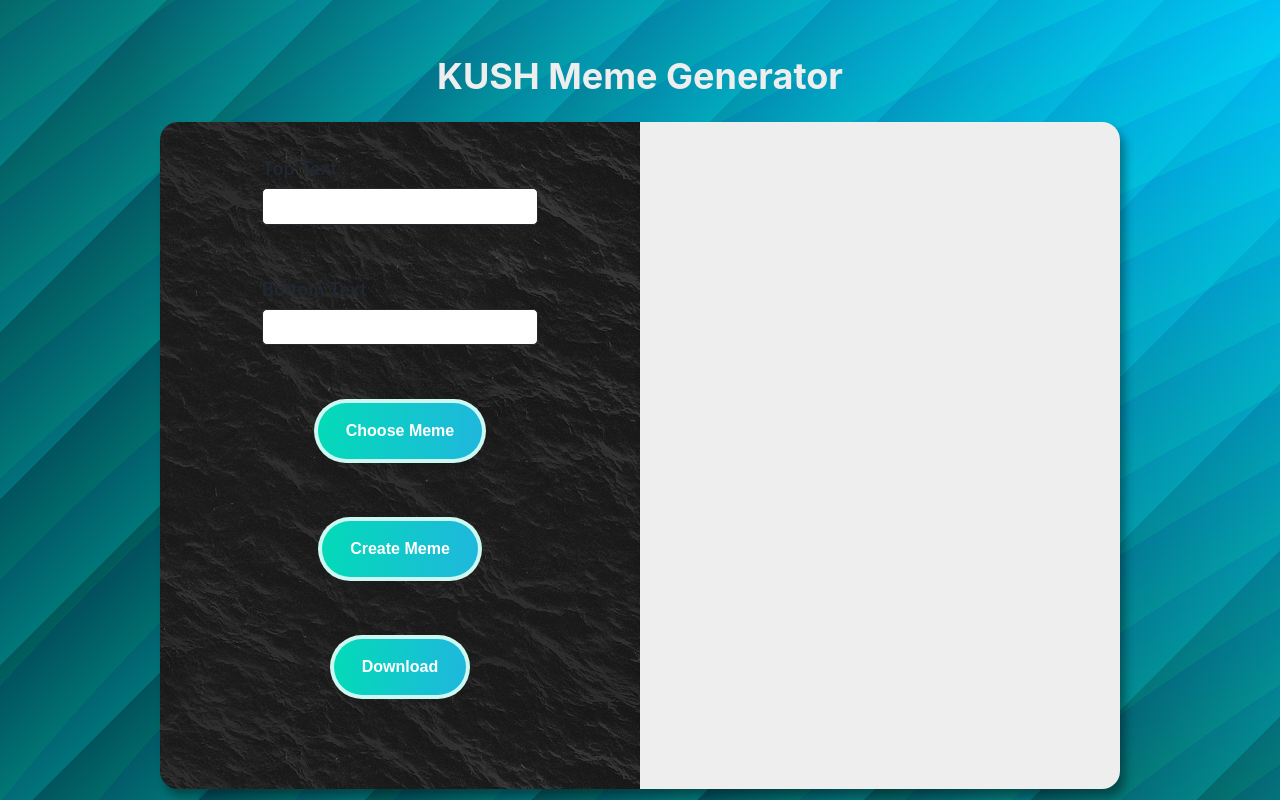
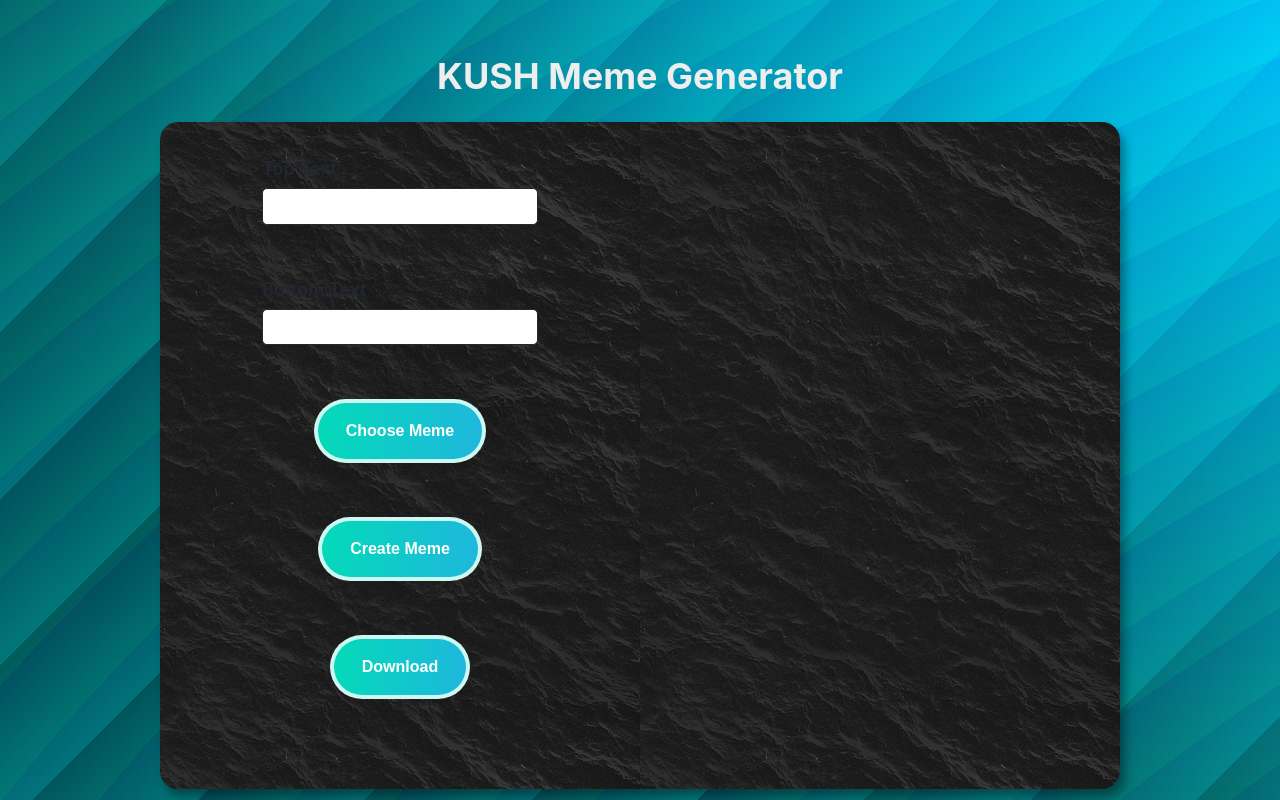
Before and after one commit to Kush614/Meme-Generator-, a React (Create React App) app: page / in a window 1280 px wide. Built offline with nearby package versions, Linux system fonts and the light colour scheme; no server answers.

Commit message:
Update index.css

```diff
--- a/src/index.css
+++ b/src/index.css
@@ -199,7 +199,7 @@ button {
   display: flex;
   align-items: center;
   justify-content: center;
-  background-color: #eeeeee;
+  background-image: url("ocean.jpg");
   border-radius: 0 1rem 1rem 0;
   box-shadow: 0.278rem 0.444rem 0.556rem #0000005c;
 }
```
